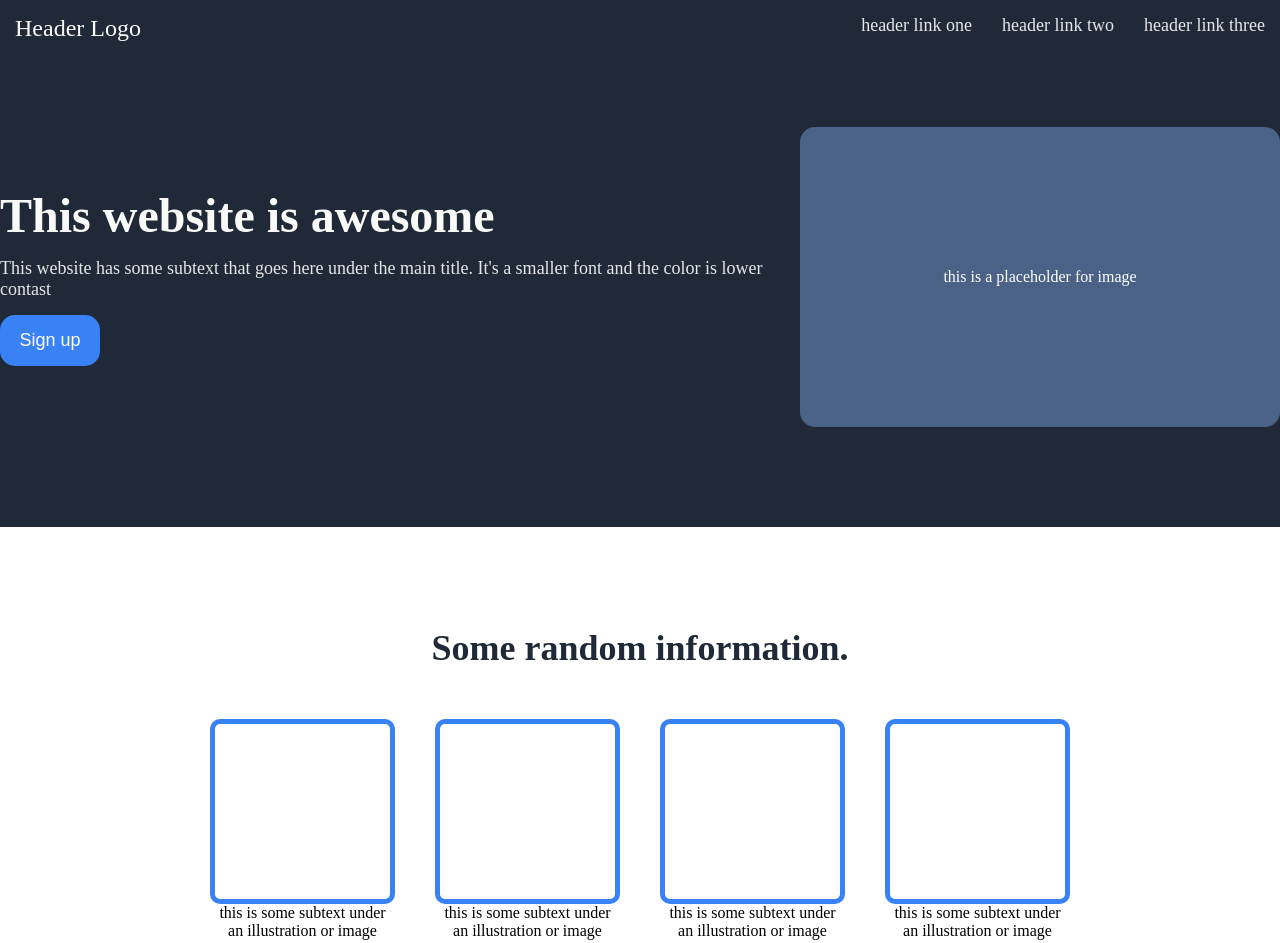
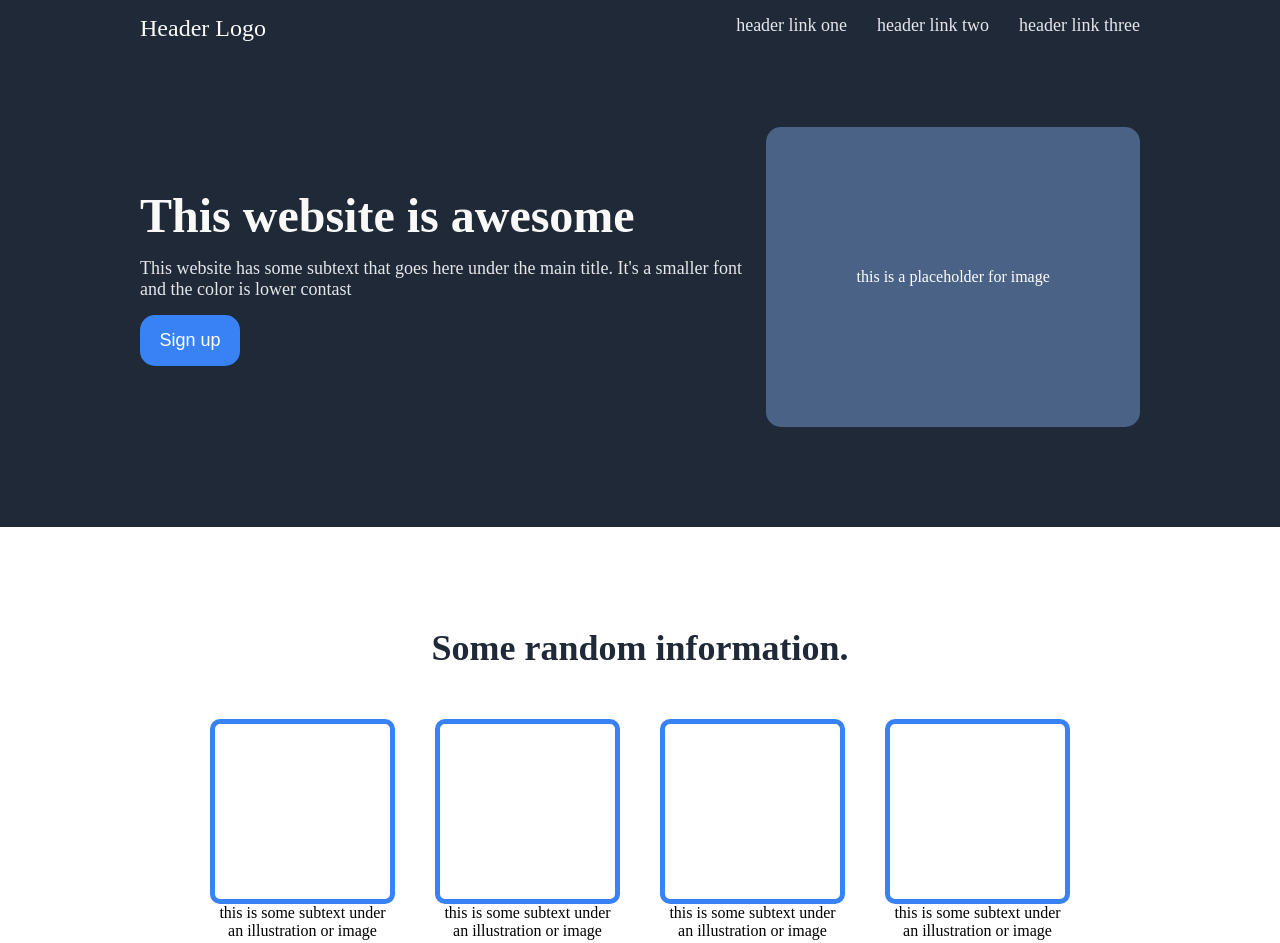
Before and after one commit to Dragesia/Project-Landing-Page, a plain HTML site: page index.html in a window 1280 px wide. Shown: the top 943 px of the page. Drawn offline with Linux system fonts and the light colour scheme.

Commit message:
finished

```diff
--- a/index.html
+++ b/index.html
@@ -7,13 +7,14 @@
     <title>My Landing Page</title>
 </head>
 <body>
+    <div class="hero">
         <div class="header">
             <div class="logo">Header Logo</div>
             <div class="links">
                 <ul>
                     <li><a href="#">header link one</a></li>
                     <li><a href="#">header link two</a></li>
-                <li><a href="#">header link three</a></li>
+                    <li><a style="margin-right: 0;"href="#">header link three</a></li>
                 </ul>
             </div>
         </div>
@@ -24,6 +25,7 @@
                 <button type="submit">Sign up</button>
             </div>
             <div class="photo">this is a placeholder for image</div>
+        </div>
     </div>
     <div class="infos">
         <h1>Some random information.</h1>
--- a/style.css
+++ b/style.css
@@ -8,17 +8,25 @@ body {
     flex-direction: column;
 }
 
-.header {
-    background-color: #1F2937;
+.hero {
+    background-color: #1f2937;
     width: 100vw;
     display: flex;
+    flex-direction: column;
+    justify-content: center;
+    align-items: center;
+}
+
+.header {
+    display: flex;
     justify-content: space-between;
+    width: 1000px;
 }
 
 .logo {
     font-size: 24px;
     color: #F9FAF8;
-    margin: 15px;
+    margin-top: 15px;
     margin-bottom: 85px;
 }
 
@@ -36,12 +44,11 @@ body {
 }
 
 .welcome {
-    background-color: #1F2937;
-    width: 100vw;
     display: flex;
     justify-content: center;
     gap: 15px;
     padding-bottom: 100px;
+    width: 1000px;
 }
 
 .content {
```
Lines whose indentation alone changed are shown as unchanged.
